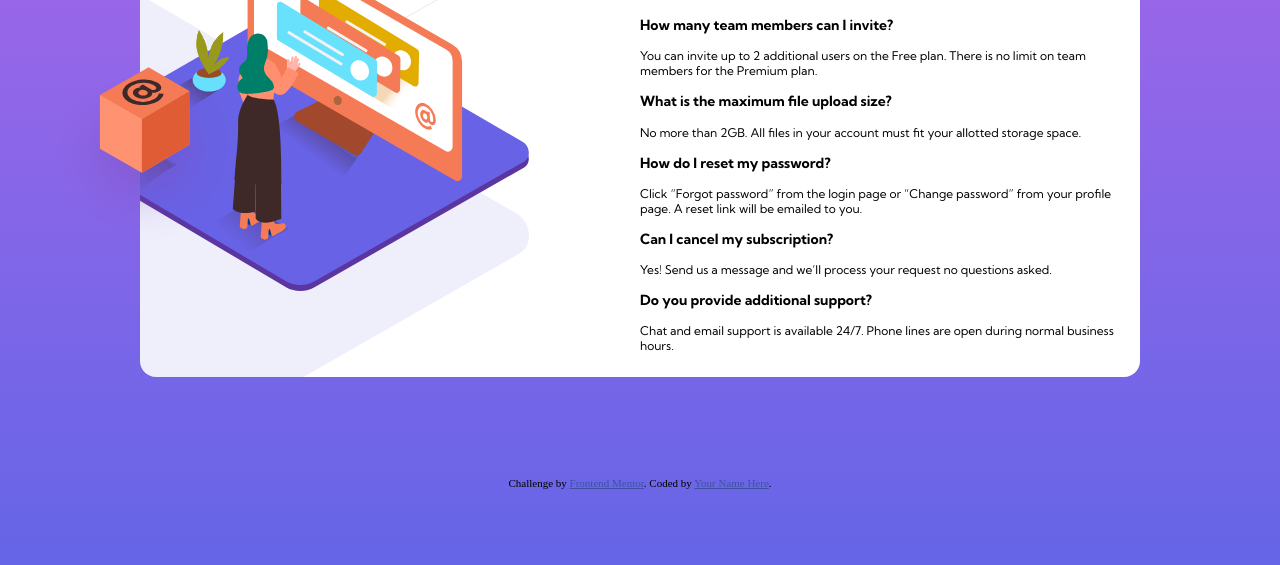
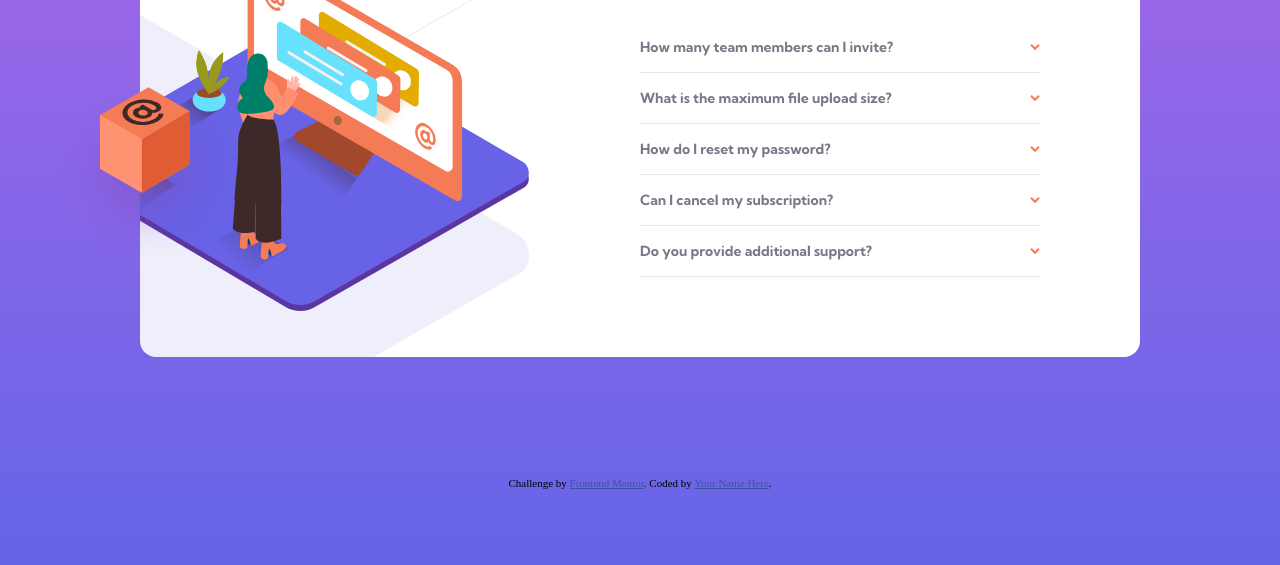
Before and after one commit to nilanshu96/faq-accordion-card, a plain HTML site: page index.html in a window 1280 px wide. Shown: the part 251-816 px from the top of the page. Drawn offline with Linux system fonts and the light colour scheme.

Commit message:
finished desktop design

```diff
--- a/index.html
+++ b/index.html
@@ -40,25 +40,50 @@
         <h1>FAQ</h1>
         <ul class="faq__list">
           <li class="faq__item">
-            <h3 class="faq__question">How many team members can I invite?</h3>
+
+            <input type="checkbox" id="faq-1">
+            <label for="faq-1">
+              <h3 class="faq__question">How many team members can I invite?</h3><img src="./images/icon-arrow-down.svg">
+            </label>
+
+
             <p class="faq__answer">You can invite up to 2 additional users on the Free plan. There is no limit on
               team members for the Premium plan.</p>
           </li>
           <li class="faq__item">
-            <h3 class="faq__question">What is the maximum file upload size?</h3>
+            <input type="checkbox" id="faq-2">
+            <label for="faq-2">
+              <h3 class="faq__question">What is the maximum file upload size?</h3><img
+                src="./images/icon-arrow-down.svg">
+            </label>
+
             <p class="faq__answer">No more than 2GB. All files in your account must fit your allotted storage space.</p>
           </li>
           <li class="faq__item">
-            <h3 class="faq__question">How do I reset my password?</h3>
-            <p class="faq__answer">Click “Forgot password” from the login page or “Change password” from your profile page. A reset link will be emailed to you.</p>
+            <input type="checkbox" id="faq-3">
+            <label for="faq-3">
+              <h3 class="faq__question">How do I reset my password?</h3><img src="./images/icon-arrow-down.svg">
+            </label>
+
+            <p class="faq__answer">Click “Forgot password” from the login page or “Change password” from your profile
+              page. A reset link will be emailed to you.</p>
           </li>
           <li class="faq__item">
-            <h3 class="faq__question">Can I cancel my subscription?</h3>
+            <input type="checkbox" id="faq-4">
+            <label for="faq-4">
+              <h3 class="faq__question">Can I cancel my subscription?</h3><img src="./images/icon-arrow-down.svg">
+            </label>
+
             <p class="faq__answer">Yes! Send us a message and we’ll process your request no questions asked.</p>
           </li>
           <li class="faq__item">
-            <h3 class="faq__question">Do you provide additional support?</h3>
-            <p class="faq__answer">Chat and email support is available 24/7. Phone lines are open during normal business hours.</p>
+            <input type="checkbox" id="faq-5">
+            <label for="faq-5">
+              <h3 class="faq__question">Do you provide additional support?</h3><img src="./images/icon-arrow-down.svg">
+            </label>
+
+            <p class="faq__answer">Chat and email support is available 24/7. Phone lines are open during normal business
+              hours.</p>
           </li>
         </ul>
         <!-- How many team members can I invite?
--- a/scss/style.scss
+++ b/scss/style.scss
@@ -15,7 +15,7 @@ main {
 
 .card {
   min-width: 1000px;
-    min-height: 500px;
+  min-height: 480px;
   background-color: white;
   display: flex;
   border-radius: 1rem;
@@ -60,13 +60,74 @@ main {
   display: flex;
   flex-direction: column;
   padding-top: 2.5rem;
+  color: config.$dark-grayish-blue;
 
   & > h1 {
     font-size: 2rem;
+    color: config.$very-dark-desaturated-blue;
   }
 
   & > ul {
     list-style-type: none;
     padding-inline-start: 0rem;
+    max-width: 80%;
   }
 }
+
+.faq__item {
+
+  position: relative;
+  padding-bottom: 1rem;
+  padding-top: 1rem;
+  border-bottom: 1px solid config.$light-grayish-blue;
+
+  label {
+      display: grid;
+      grid-template-columns: repeat(2, auto);
+      cursor: pointer;
+  }
+
+  input[type="checkbox"] {
+    position: absolute;
+    top: 0;
+    left: 0;
+    width: 100%;
+    height: 100%;
+    opacity: 0;
+    z-index: -1;
+  }
+
+  h3 {
+    margin-block-end: 0;
+    margin-block-start: 0;
+    display: inline-block;
+    &:hover {
+      color: config.$soft-red;
+    }
+  }
+
+  p {
+    position: absolute;
+    z-index: -1;
+  }
+
+  img {
+    justify-self: right;
+    align-self: center;
+  }
+
+  input[type="checkbox"]:checked ~ p {
+    position: relative;
+    z-index: 0;
+    line-height: 1.7;
+    margin-block-end: 0;
+  }
+
+  input[type="checkbox"]:checked ~ label img {
+    transform: scaleY(-1);
+  }
+
+  input[type="checkbox"]:checked ~ label h3 {
+    color: config.$very-dark-grayish-blue;
+  }
+}
```
Also changed, not shown: style.css, 1 other file. Lines whose indentation alone changed are shown as unchanged.
